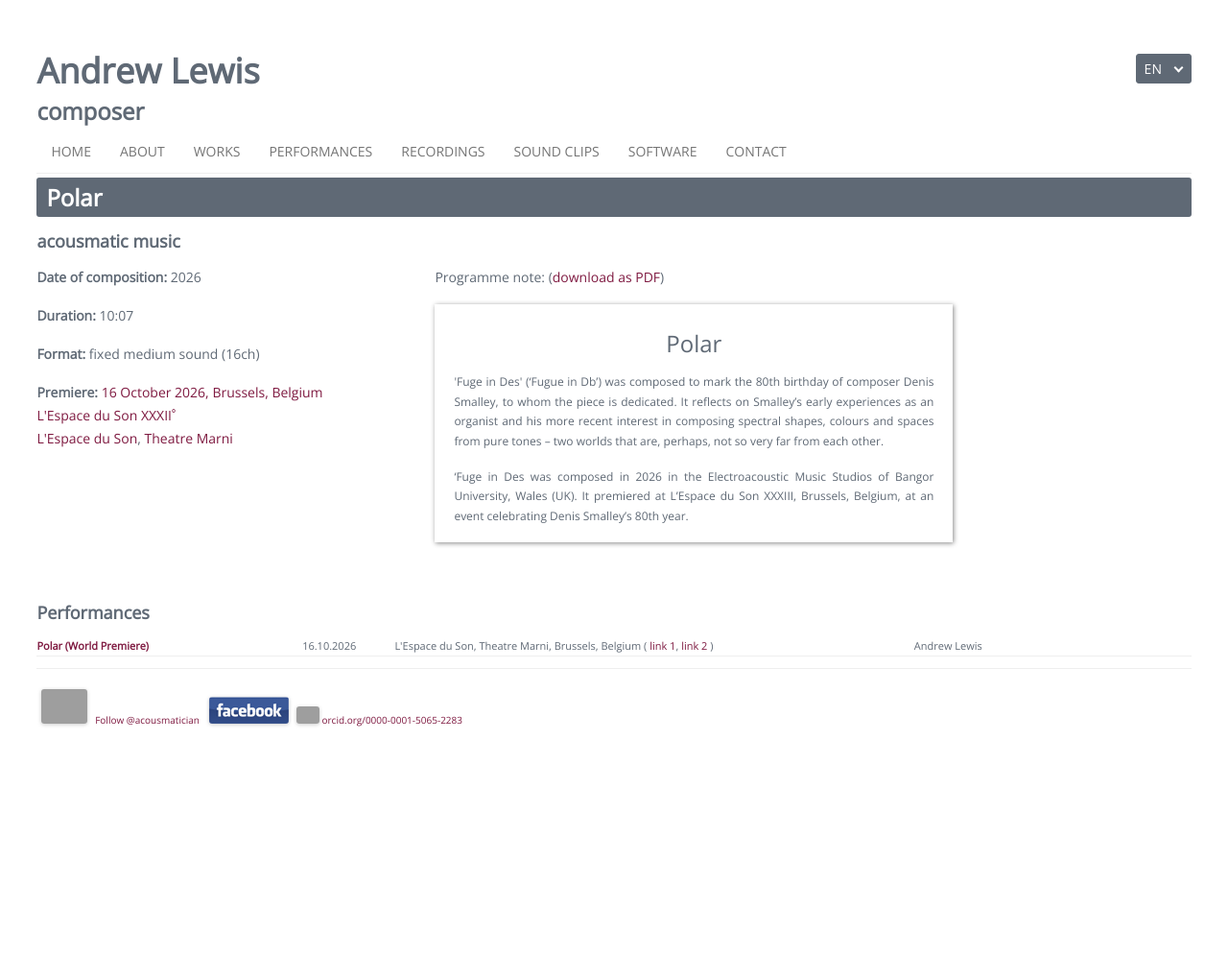
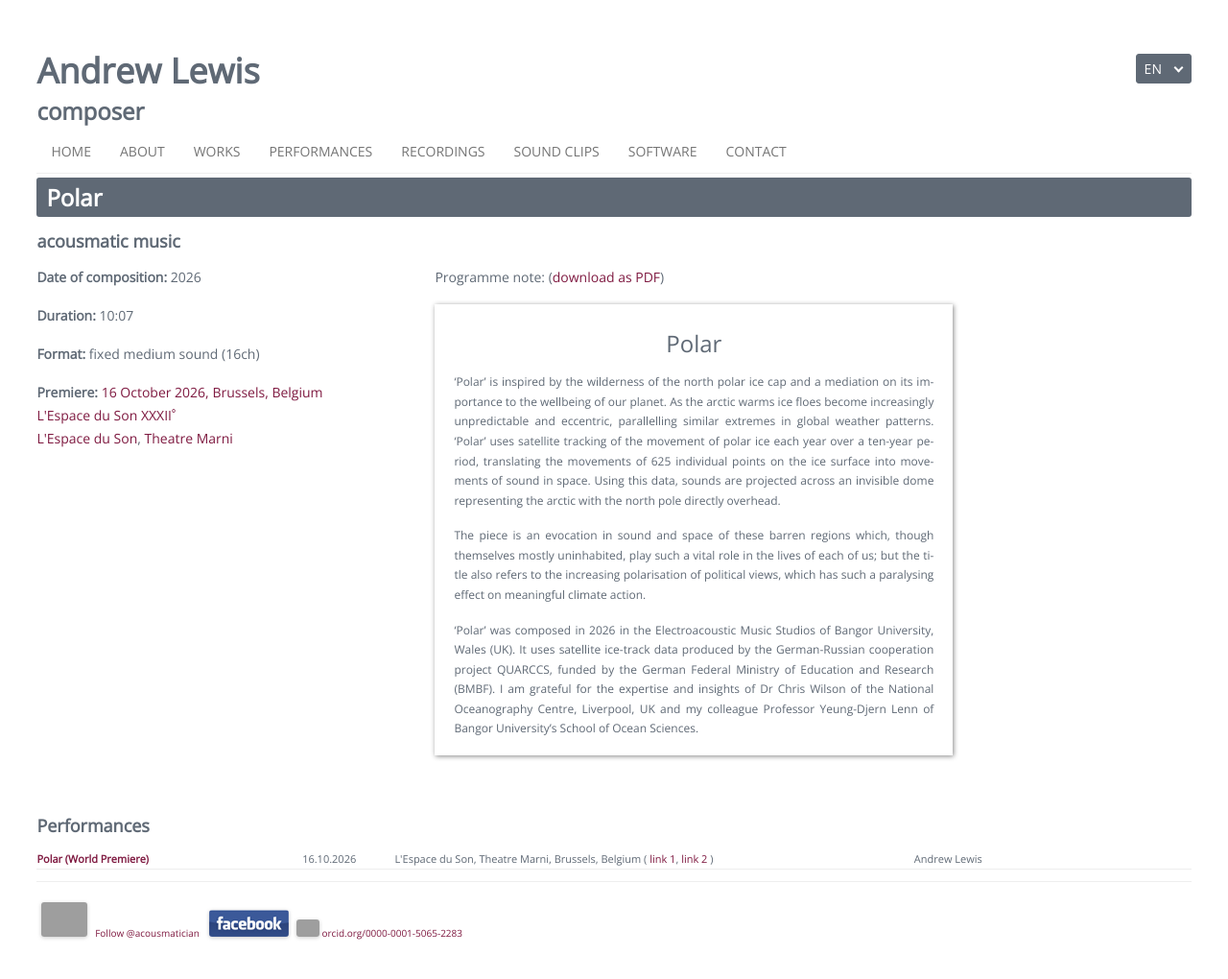
Before and after one commit to acousmatician/acousmatician.github.io, a Jekyll site: the page built from works/polar.html, in a window 1280 px wide. Shown: the whole page at 96% size. Built offline with Jekyll 4.4.1, drawn with Linux system fonts in a browser that asks for light colours; nearby versions of some CDN libraries; library files that are not in the unit come from our copies; before the commit the page ends 900 px from its top, so only the background shows below that; grey boxes are pictures that could not be loaded.

Commit message:
Replace incorrect Polar programme notes with PDF text and Welsh translation

```diff
--- a/cy/works/polarCY.html
+++ b/cy/works/polarCY.html
@@ -28,8 +28,9 @@ english_url: /works/polar.html
         <div id="prognote-container">
           <p class="prognote-title">Polar</p>
 
-          <p class="prognote">Cyfansoddwyd ‘Fuge in Des’ (‘Ffiwg yn D fflat’) i nodi pen-blwydd y cyfansoddwr Denis Smalley yn 80 oed, y cysegrir y darn iddo. Mae’n myfyrio ar brofiadau cynnar Smalley fel organydd ac ar ei ddiddordeb mwy diweddar mewn cyfansoddi siapiau, lliwiau a gofodau sbectrol o donau pur – dau fyd nad ydynt, efallai, mor bell oddi wrth ei gilydd.</p>
-        <p class="prognote">Cyfansoddwyd ‘Fuge in Des’ yn 2026 yn Stiwdios Cerddoriaeth Electroacwstig Prifysgol Bangor, Cymru (DU). Cafodd ei berfformiad cyntaf yn L’Espace du Son XXXIII, Brwsel, Gwlad Belg, mewn digwyddiad yn dathlu 80fed flwyddyn Denis Smalley.</p>
+          <p class="prognote">Ysbrydolwyd ‘Polar’ gan wylltineb cap rhew Pegwn y Gogledd, ac mae’n fyfyrdod ar ei bwysigrwydd i les ein planed. Wrth i’r Arctig gynhesu, daw darnau o rew arnofiol yn fwyfwy anrhagweladwy ac afreolaidd, gan adlewyrchu eithafion tebyg ym mhatrymau tywydd byd-eang. Mae ‘Polar’ yn defnyddio data lloeren sy’n olrhain symudiad y rhew pegynol bob blwyddyn dros gyfnod o ddeng mlynedd, gan drosi symudiadau 625 o bwyntiau unigol ar wyneb y rhew yn symudiadau sain mewn gofod. Gan ddefnyddio’r data hwn, taflunir synau ar draws cromen anweledig sy’n cynrychioli’r Arctig, gyda Phegwn y Gogledd yn union uwchben.</p>
+          <p class="prognote">Mae’r darn yn dwyn i gof, mewn sain a gofod, y rhanbarthau diffaith hyn sydd, er eu bod gan fwyaf yn anghyfannedd, yn chwarae rhan mor hanfodol ym mywydau pob un ohonom; ond mae’r teitl hefyd yn cyfeirio at begynnu cynyddol barn wleidyddol, sy’n cael effaith mor barlysol ar weithredu ystyrlon i fynd i’r afael â newid hinsawdd.</p>
+          <p class="prognote">Cyfansoddwyd ‘Polar’ yn 2026 yn Stiwdios Cerddoriaeth Electroacwstig Prifysgol Bangor, Cymru (DU). Mae’n defnyddio data lloeren ar drywyddion rhew a gynhyrchwyd gan y prosiect cydweithredu Almaenig-Rwsiaidd QUARCCS, a ariannwyd gan Weinyddiaeth Ffederal Addysg ac Ymchwil yr Almaen (BMBF). Rwy’n ddiolchgar am arbenigedd a mewnwelediadau Dr Chris Wilson o’r Ganolfan Eigioneg Genedlaethol, Lerpwl, DU, a’m cydweithiwr yr Athro Yeung-Djern Lenn o Ysgol Gwyddorau Eigion Prifysgol Bangor.</p>
         </div>
         <br>
         <br>
--- a/works/polar.html
+++ b/works/polar.html
@@ -25,8 +25,9 @@ piece_id: polar
         <div id="prognote-container">
           <p class="prognote-title">Polar</p>
 
-          <p class="prognote">'Fuge in Des' (‘Fugue in Db’) was composed to mark the 80th birthday of composer Denis Smalley, to whom the piece is dedicated. It reflects on Smalley’s early experiences as an organist and his more recent interest in composing spectral shapes, colours and spaces from pure tones – two worlds that are, perhaps, not so very far from each other.</p>
-        <p class="prognote">‘Fuge in Des was composed in 2026 in the Electroacoustic Music Studios of Bangor University, Wales (UK). It premiered at L’Espace du Son XXXIII, Brussels, Belgium, at an event celebrating Denis Smalley’s 80th year.</p>
+          <p class="prognote">‘Polar’ is inspired by the wilderness of the north polar ice cap and a mediation on its importance to the wellbeing of our planet. As the arctic warms ice floes become increasingly unpredictable and eccentric, parallelling similar extremes in global weather patterns. ‘Polar’ uses satellite tracking of the movement of polar ice each year over a ten-year period, translating the movements of 625 individual points on the ice surface into movements of sound in space. Using this data, sounds are projected across an invisible dome representing the arctic with the north pole directly overhead.</p>
+          <p class="prognote">The piece is an evocation in sound and space of these barren regions which, though themselves mostly uninhabited, play such a vital role in the lives of each of us; but the title also refers to the increasing polarisation of political views, which has such a paralysing effect on meaningful climate action.</p>
+          <p class="prognote">‘Polar’ was composed in 2026 in the Electroacoustic Music Studios of Bangor University, Wales (UK). It uses satellite ice-track data produced by the German-Russian cooperation project QUARCCS, funded by the German Federal Ministry of Education and Research (BMBF). I am grateful for the expertise and insights of Dr Chris Wilson of the National Oceanography Centre, Liverpool, UK and my colleague Professor Yeung-Djern Lenn of Bangor University’s School of Ocean Sciences.</p>
         </div>
         <br>
         <br>
```
